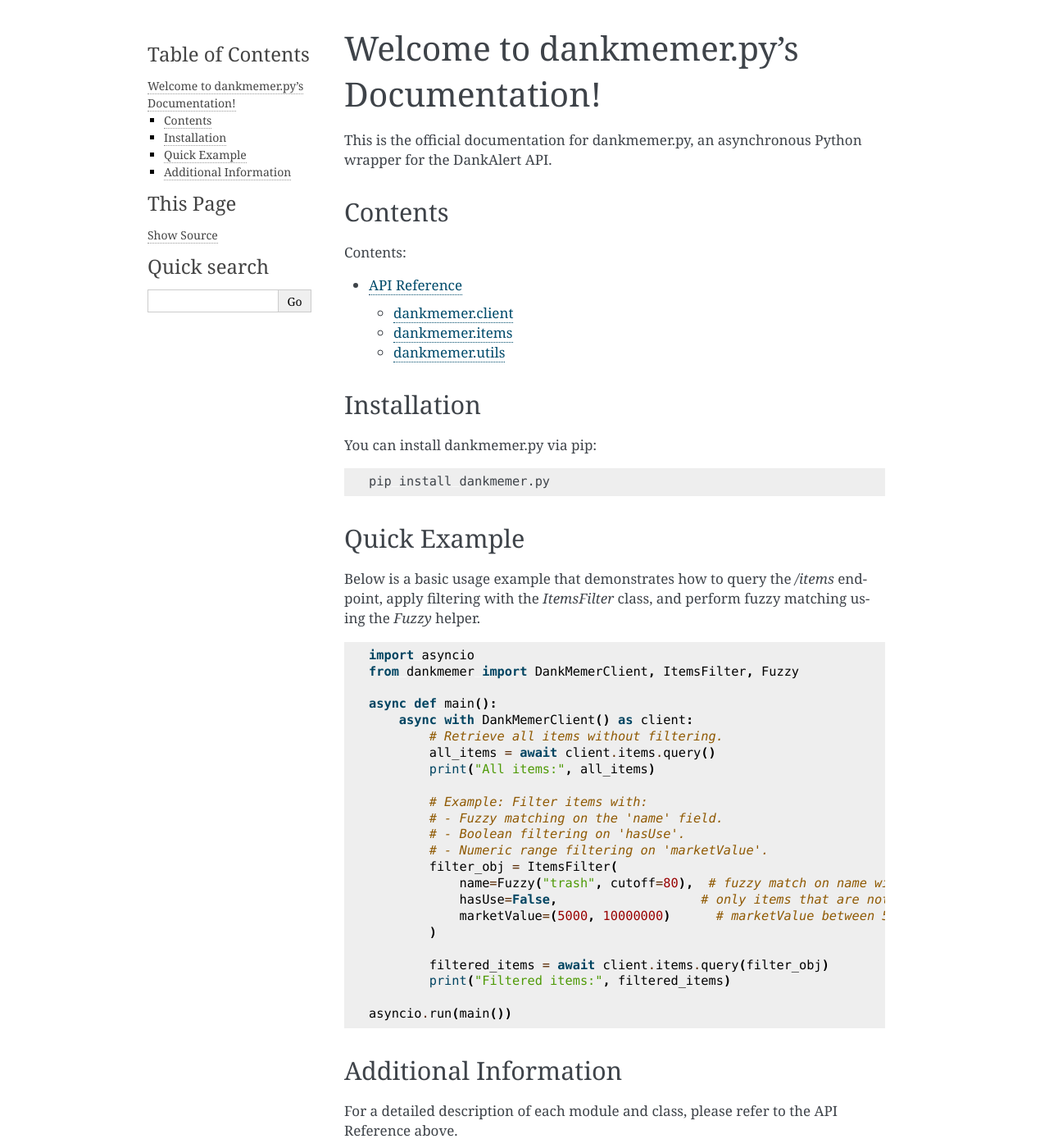
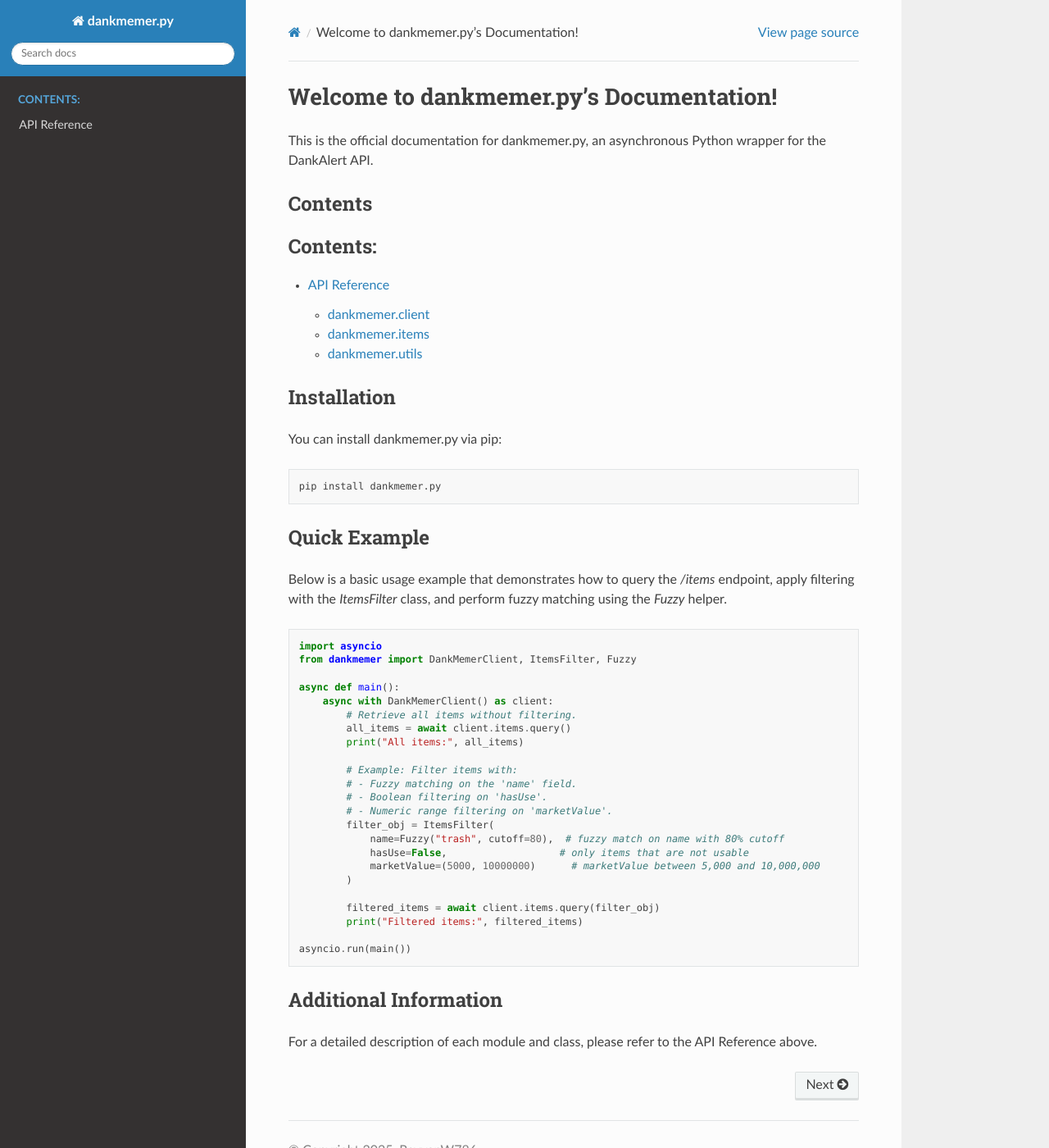
Before and after one commit to RayyanW786/dankmemer.py, a Sphinx documentation site: the page built from docs/source/index.rst, in a window 1280 px wide and 1400 px high. Shown: the whole window at 82% size. Built offline with Sphinx 7.4.7 and the Read the Docs theme 3.1.0, drawn with Linux system fonts in a browser that asks for light colours; some of the changed text lies outside the part shown.

Commit message:
fix: use rtd theme

```diff
--- a/README.rst
+++ b/README.rst
@@ -68,6 +68,6 @@ Documentation
 
 Full documentation for dankmemer.py can be found at:
 
-   https://dankmemer-py.readthedocs.io
+   https://dankmemerpy.readthedocs.io
 
 Feel free to test, report issues, and contribute to this alpha release!
--- a/docs/source/conf.py
+++ b/docs/source/conf.py
@@ -35,5 +35,5 @@ exclude_patterns = []
 # -- Options for HTML output -------------------------------------------------
 # https://www.sphinx-doc.org/en/master/usage/configuration.html#options-for-html-output
 
-html_theme = 'alabaster'
+html_theme = "sphinx_rtd_theme"
 html_static_path = ['_static']
```
